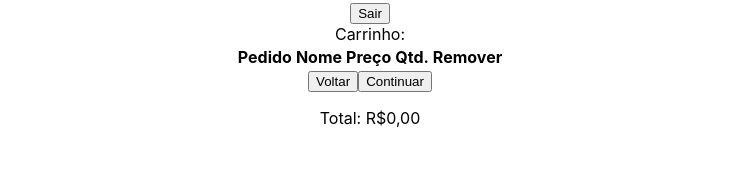
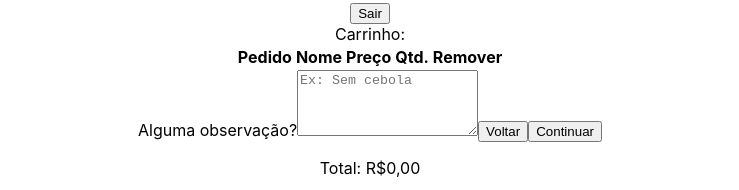
Before and after one commit to jaketheman96/restaurante-chien, a React (Create React App) app in the folder frontend/: page /checkout in a window 1280 px wide. Shown: the part 354-544 px from the top of the page, without its empty margins (270-1009 px from the left). Built offline with nearby package versions, Linux system fonts and the light colour scheme; sample sign-in values are in the browser's storage.

Commit message:
feat: add's text area to add order notes

```diff
--- a/frontend/src/interfaces/Iorder.tsx
+++ b/frontend/src/interfaces/Iorder.tsx
@@ -4,6 +4,7 @@ import Ifoods from "./Ifoods";
 interface Iorder extends Ifoods {
   totalPrice?: number;
   quantity?: number;
+  orderNotes?: string;
   handleAddButton?: (payload: any) => void
   handleRemoveButton?: (payload: any) => void
   handleRemoveFullItem?: (event: MouseEvent) => void
--- a/frontend/src/pages/Checkout.tsx
+++ b/frontend/src/pages/Checkout.tsx
@@ -1,4 +1,4 @@
-import { MouseEvent } from 'react';
+import { MouseEvent, useState } from 'react';
 import { useNavigate } from 'react-router-dom';
 import CartTableBody from '../components/CartTableBody';
 import PortalNavbar from '../components/PortalNavbar';
@@ -9,6 +9,7 @@ import '../styles/CartTable.style.css';
 function Checkout() {
   const navigate = useNavigate();
   const { storeCart, totalPrice, removeFullItemFromCart } = useCart();
+  const [orderNotes, setOrderNotes] = useState('');
 
   const handleRemoveFullItem = (event: MouseEvent<Element>) => {
     const target = event.target as HTMLButtonElement;
@@ -44,6 +45,16 @@ function Checkout() {
             ))}
         </tbody>
       </table>
+      <label htmlFor='order_notes'>
+        Alguma observação?
+        <textarea
+          name='order_notes'
+          rows={4}
+          cols={20}
+          placeholder='Ex: Sem cebola'
+          onChange={(e) => setOrderNotes(e.target.value)}
+        />
+      </label>
       <button type='button' onClick={() => navigate('/orders/new')}>
         Voltar
       </button>
```
